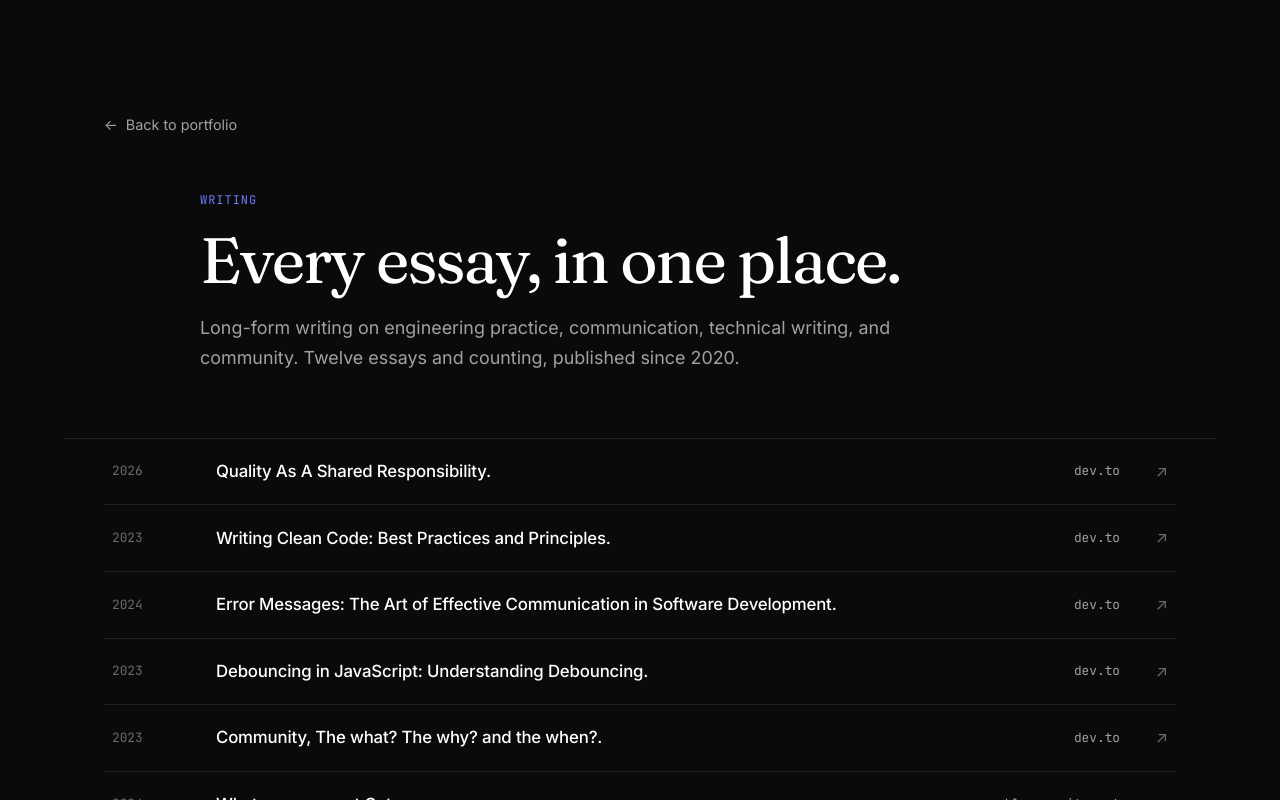
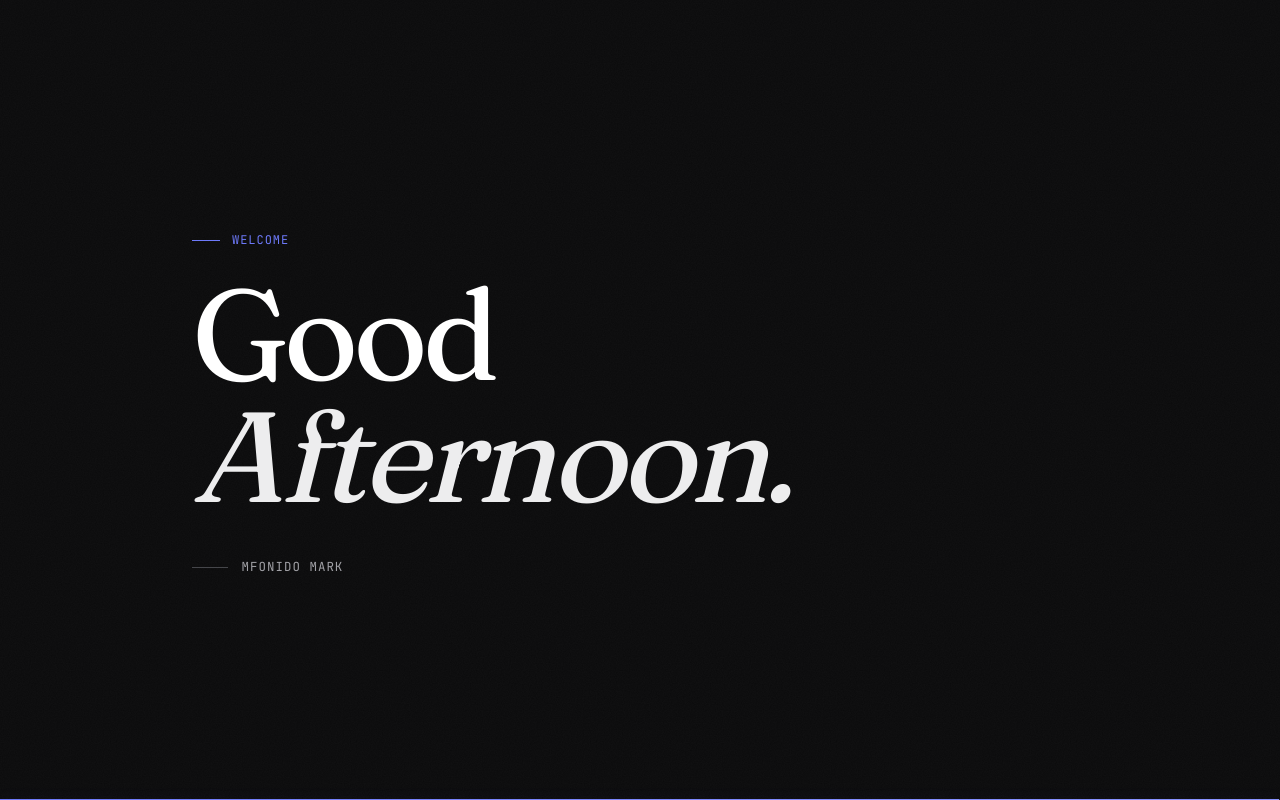
Before and after one commit to favourmark05/mfonido, a Vue app: page /writing in a window 1280 px wide. Shown: the top 800 px of the page. Built offline with nearby package versions, Linux system fonts and the light colour scheme.

Commit message:
feat(WelcomeLoader.vue): implement animated welcome loader with time-based greeting fix(NavBar.vue, PageFooter.vue): update resume link to new URL

```diff
--- a/src/App.vue
+++ b/src/App.vue
@@ -1,9 +1,13 @@
 <script setup>
 import { ref, onMounted, onUnmounted } from 'vue'
+import WelcomeLoader from './components/loader/WelcomeLoader.vue'
 
 const x = ref(0)
 const y = ref(0)
 const visible = ref(false)
+
+const showWelcome = ref(true)
+let welcomeTimer = null
 
 const onMove = (e) => {
   x.value = e.clientX
@@ -17,15 +21,25 @@ const onLeave = () => {
 onMounted(() => {
   window.addEventListener('mousemove', onMove)
   window.addEventListener('mouseleave', onLeave)
+
+  welcomeTimer = setTimeout(() => {
+    showWelcome.value = false
+  }, 6000)
 })
+
 onUnmounted(() => {
   window.removeEventListener('mousemove', onMove)
   window.removeEventListener('mouseleave', onLeave)
+  clearTimeout(welcomeTimer)
 })
 </script>
 
 <template>
   <div class="app-shell">
+    <transition name="welcome">
+      <WelcomeLoader v-if="showWelcome" />
+    </transition>
+
     <div
       class="ambient-glow"
       :style="{ left: x + 'px', top: y + 'px', opacity: visible ? 1 : 0 }"
@@ -48,7 +62,6 @@ onUnmounted(() => {
   overflow: hidden;
 }
 
-/* Subtle cursor-following glow — replaces the rainbow effect */
 .ambient-glow {
   position: fixed;
   width: 540px;
@@ -79,7 +92,6 @@ onUnmounted(() => {
   }
 }
 
-/* Page transition — soft cross-fade */
 .page-enter-active,
 .page-leave-active {
   transition:
@@ -94,4 +106,15 @@ onUnmounted(() => {
   opacity: 0;
   transform: translateY(-8px);
 }
+
+/* Welcome loader fade-out */
+.welcome-leave-active {
+  transition:
+    opacity 700ms var(--ease-out-expo),
+    filter 700ms var(--ease-out-expo);
+}
+.welcome-leave-to {
+  opacity: 0;
+  filter: blur(8px);
+}
 </style>
--- a/src/components/Navigations/NavBar.vue
+++ b/src/components/Navigations/NavBar.vue
@@ -76,7 +76,7 @@ const goHome = async () => {
 
       <div class="nav__actions">
         <a
-          href="https://drive.google.com/file/d/1EjMYQEV6Asdltezw19S-aLy9bSIaWNFA/view"
+          href="https://drive.google.com/file/d/1FXAqMB2HcmolcJJJX0DyYK7e5PlVcr_B/view?usp=sharing"
           target="_blank"
           rel="noopener noreferrer"
           class="btn btn-ghost nav__resume"
--- a/src/components/Navigations/PageFooter.vue
+++ b/src/components/Navigations/PageFooter.vue
@@ -52,7 +52,7 @@ const socials = [
           </svg>
         </a>
         <a
-          href="https://drive.google.com/file/d/1EjMYQEV6Asdltezw19S-aLy9bSIaWNFA/view"
+          href="https://drive.google.com/file/d/1FXAqMB2HcmolcJJJX0DyYK7e5PlVcr_B/view?usp=sharing"
           target="_blank"
           rel="noopener noreferrer"
           class="btn btn-ghost"
--- a/src/components/loader/WelcomeLoader.vue
+++ b/src/components/loader/WelcomeLoader.vue
@@ -1,72 +1,189 @@
-<template>
-  <div class="flex items-center justify-center min-h-screen bg-gray-900 text-white">
-    <h1 class="text-sm font-bold text-center font-mono md:text-base lg:text-lg">
-      <span class="flex justify-center items-center space-x-2">
-        <svg
-          width="800px"
-          height="800px"
-          viewBox="0 0 24 24"
-          role="img"
-          xmlns="http://www.w3.org/2000/svg"
-          aria-labelledby="anchorIconTitle"
-          stroke="#fff"
-          stroke-width="2"
-          stroke-linecap="round"
-          stroke-linejoin="round"
-          fill="none"
-          color="#fff"
-          class="w-20 h-20 text-white"
-        >
-          <title id="anchorIconTitle">Anchor</title>
-          <path d="M12 20L12 7M9 10L15 10" />
-          <circle cx="12" cy="5" r="2" />
-          <path d="M20,14 C18.6666667,18 16,20 12,20 C8,20 5.33333333,18 4,14" />
-        </svg>
-      </span>
-      <span
-        >Welcome, <br />
-        Good
-      </span>
-      <span
-        v-for="(char, index) in animatedText"
-        :key="index"
-        :style="{ animationDelay: `${index * 0.3}s` }"
-        class="opacity-0 inline-block animate-fadeInLetter"
-      >
-        {{ char }}
-      </span>
-    </h1>
-    <!-- Uploaded to: SVG Repo, www.svgrepo.com, Generator: SVG Repo Mixer Tools -->
-  </div>
-</template>
-
 <script setup>
 import { computed } from 'vue'
 
-const getDayPeriod = () => {
-  const hour = new Date().getHours()
-  if (hour < 12) return 'Morning'
-  if (hour < 18) return 'Afternoon'
+const period = computed(() => {
+  const h = new Date().getHours()
+  if (h >= 5 && h < 12) return 'Morning'
+  if (h >= 12 && h < 17) return 'Afternoon'
   return 'Evening'
+})
+</script>
+
+<template>
+  <output class="welcome" aria-live="polite">
+    <div class="bg-grain" aria-hidden="true" />
+
+    <div class="welcome__inner">
+      <p class="welcome__eyebrow eyebrow">Welcome</p>
+
+      <h1 class="welcome__greeting font-display">
+        <span class="welcome__word welcome__word--1">Good</span>
+        <span class="welcome__word welcome__word--2 welcome__period">{{ period }}<span aria-hidden="true">.</span></span>
+      </h1>
+
+      <div class="welcome__sig">
+        <span class="welcome__sig-rule" aria-hidden="true" />
+        <span class="welcome__sig-name font-mono">Mfonido Mark</span>
+      </div>
+    </div>
+
+    <div class="welcome__progress" aria-hidden="true">
+      <span class="welcome__progress-bar" />
+    </div>
+  </output>
+</template>
+
+<style scoped>
+.welcome {
+  position: fixed;
+  inset: 0;
+  z-index: 9999;
+  background: var(--color-bg);
+  display: flex;
+  align-items: center;
+  justify-content: center;
+  flex-direction: column;
+  padding: 2rem;
+  overflow: hidden;
 }
 
-const dayOfTheDay = computed(() => getDayPeriod())
-const animatedText = computed(() => dayOfTheDay.value.split(''))
-</script>
+.welcome__inner {
+  text-align: left;
+  max-width: 56rem;
+  width: 100%;
+  position: relative;
+  z-index: 1;
+}
 
-<style>
-@keyframes fadeInLetter {
-  0% {
-    opacity: 0;
-    transform: translateY(10px);
+.welcome__eyebrow {
+  display: inline-flex;
+  align-items: center;
+  color: var(--color-accent);
+  margin: 0 0 1.5rem;
+  opacity: 0;
+  animation: fade-in 600ms var(--ease-out-expo) forwards;
+  animation-delay: 200ms;
+}
+.welcome__eyebrow::before {
+  content: '';
+  display: inline-block;
+  width: 28px;
+  height: 1px;
+  background: currentColor;
+  margin-right: 0.75rem;
+  transform: scaleX(0);
+  transform-origin: left;
+  animation: rule-in 700ms var(--ease-out-expo) forwards;
+  animation-delay: 200ms;
+}
+
+.welcome__greeting {
+  font-size: clamp(3rem, 11vw, 8rem);
+  line-height: 0.95;
+  letter-spacing: -0.04em;
+  color: var(--color-fg-strong);
+  margin: 0;
+  font-weight: 400;
+}
+
+.welcome__word {
+  display: inline-block;
+  opacity: 0;
+  transform: translateY(28px);
+  animation: word-in 900ms var(--ease-out-expo) forwards;
+}
+.welcome__word--1 {
+  animation-delay: 350ms;
+  margin-right: 0.35em;
+}
+.welcome__word--2 {
+  animation-delay: 600ms;
+}
+.welcome__period {
+  font-style: italic;
+  color: var(--color-fg);
+}
+
+.welcome__sig {
+  display: inline-flex;
+  align-items: center;
+  gap: 0.85rem;
+  margin-top: 2.5rem;
+  opacity: 0;
+  animation: fade-in 600ms var(--ease-out-expo) forwards;
+  animation-delay: 1100ms;
+}
+.welcome__sig-rule {
+  display: inline-block;
+  width: 36px;
+  height: 1px;
+  background: var(--color-fg-faint);
+}
+.welcome__sig-name {
+  font-size: 0.78rem;
+  letter-spacing: 0.08em;
+  text-transform: uppercase;
+  color: var(--color-fg-muted);
+}
+
+.welcome__progress {
+  position: absolute;
+  left: 0;
+  right: 0;
+  bottom: 0;
+  height: 1px;
+  background: var(--color-border);
+}
+.welcome__progress-bar {
+  display: block;
+  height: 100%;
+  width: 0;
+  background: linear-gradient(
+    to right,
+    var(--color-accent),
+    var(--color-accent-strong)
+  );
+  animation: progress 5.6s var(--ease-out-quart) forwards;
+  animation-delay: 100ms;
+  box-shadow: 0 0 12px var(--color-accent-glow);
+}
+
+@keyframes fade-in {
+  to {
+    opacity: 1;
   }
-  100% {
+}
+@keyframes rule-in {
+  to {
+    transform: scaleX(1);
+  }
+}
+@keyframes word-in {
+  to {
     opacity: 1;
     transform: translateY(0);
   }
 }
+@keyframes progress {
+  0% {
+    width: 0;
+  }
+  100% {
+    width: 100%;
+  }
+}
 
-.animate-fadeInLetter {
-  animation: fadeInLetter 0.5s ease-in-out forwards;
+@media (prefers-reduced-motion: reduce) {
+  .welcome__eyebrow,
+  .welcome__word,
+  .welcome__sig {
+    opacity: 1;
+    transform: none;
+    animation: none;
+  }
+  .welcome__progress-bar {
+    animation-duration: 6s;
+    animation-timing-function: linear;
+  }
 }
 </style>
```
